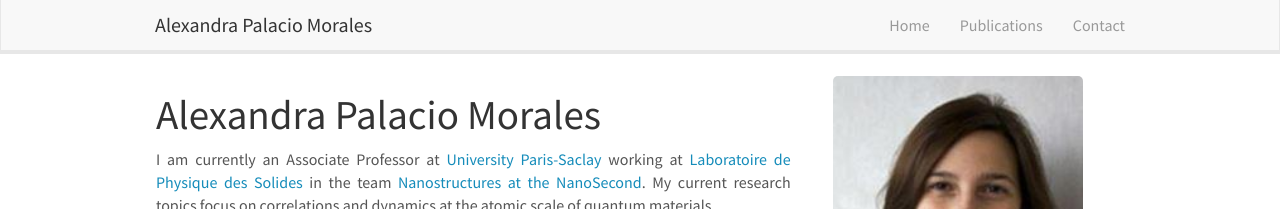
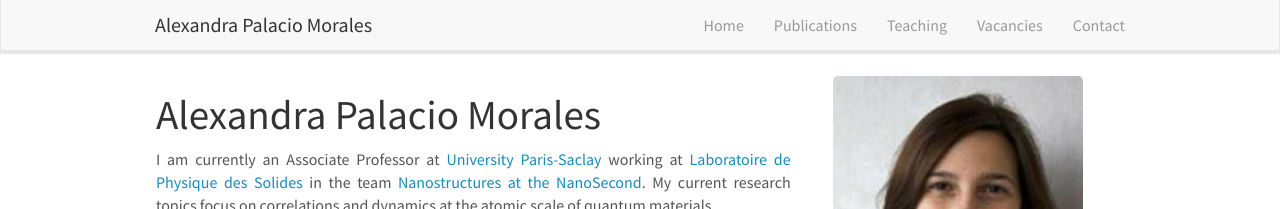
Before and after one commit to DrJiheu/startjekyll, a Jekyll site: the page built from _pages/home.md, in a window 1280 px wide. Shown: the top 209 px of the page. Built offline with Jekyll 4.4.1, drawn with Linux system fonts in a browser that asks for light colours; nearby versions of some CDN libraries.

Commit message:
Add files via upload

```diff
--- a/_includes/header.html
+++ b/_includes/header.html
@@ -13,7 +13,9 @@
 	<div class="collapse navbar-collapse" id="navbar-collapse-1">
 	  <ul class="nav navbar-nav navbar-right">
 		<li><a href="{{ site.url }}{{ site.baseurl }}/">Home</a></li>
-		<li><a href="{{ site.url }}{{ site.baseurl }}/publications">Publications</a></li>
+		<li><a href="{{ site.url }}{{ site.baseurl }}/Publications">Publications</a></li>
+		<li><a href="{{ site.url }}{{ site.baseurl }}/Teaching">Teaching</a></li>
+		<li><a href="{{ site.url }}{{ site.baseurl }}/Vacancies">Vacancies</a></li>
 		<li><a href="{{ site.url }}{{ site.baseurl }}/Contact">Contact</a></li>
 	  </ul>
 	</div>
```
